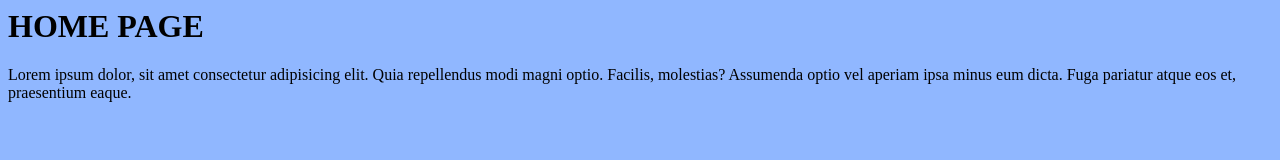
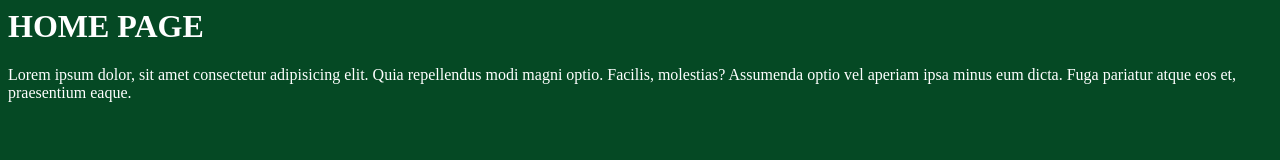
Before and after one commit to aoaae/git-workshop, a plain HTML site: page index.html in a window 1280 px wide. Drawn offline with Linux system fonts and the light colour scheme.

Commit message:
change bg to green , and font to white

```diff
--- a/css/style.css
+++ b/css/style.css
@@ -1,3 +1,4 @@
 body {
-  background-color: rgb(144, 183, 255);
+  background-color: rgb(5, 73, 36);
+  color: rgb(255, 255, 255);
 }
```
